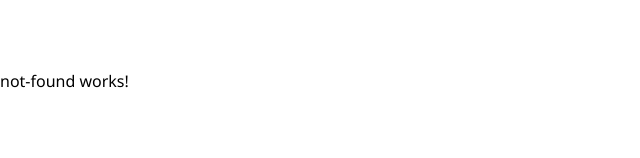
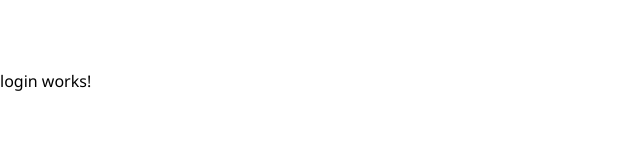
Before and after one commit to BlackZev/Yelp-EA, an Angular app in the folder YelpEaFront/: page /login in a window 1280 px wide. Shown: the part 142-300 px from the top of the page, without its empty margins (0-640 px from the left). Built offline with nearby package versions, Linux system fonts and the light colour scheme.

Commit message:
Ajout du component login et de la route pour y acceder

```diff
--- a/YelpEaFront/src/app/app.routes.ts
+++ b/YelpEaFront/src/app/app.routes.ts
@@ -2,10 +2,12 @@
 import { ListRestaurantsComponent } from './list-restaurants/list-restaurants.component';
 import { NotFoundComponent } from './not-found/not-found.component';
 import { AdminPanelComponent } from './admin-panel/admin-panel.component';
+import { LoginComponent } from './login/login.component';
 
 export const routes: Routes = [
     {path: 'restaurants', component:ListRestaurantsComponent},
     {path: 'adminpanel', component:AdminPanelComponent},
+    {path: 'login', component:LoginComponent},
     {path: '', redirectTo:'restaurants', pathMatch:'full'},
     {path: '**', component:NotFoundComponent}
 ];
--- /dev/null
+++ b/YelpEaFront/src/app/login/login.component.html
@@ -0,0 +1 @@
+<p>login works!</p>
```
Also changed, not shown: YelpEaFront/src/app/login/login.component.ts (added, +11 -0 lines), YelpEaFront/src/app/login/login.component.scss (added).
